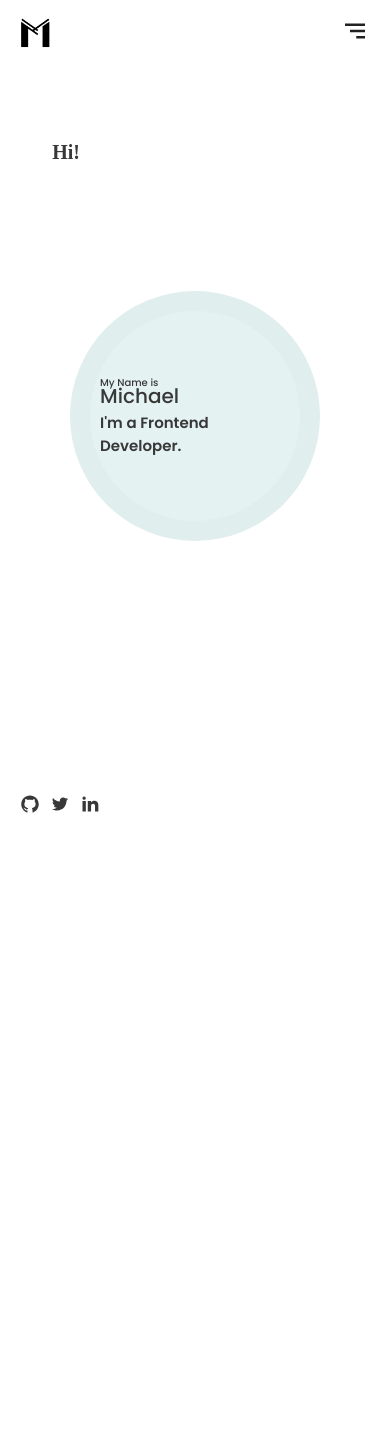
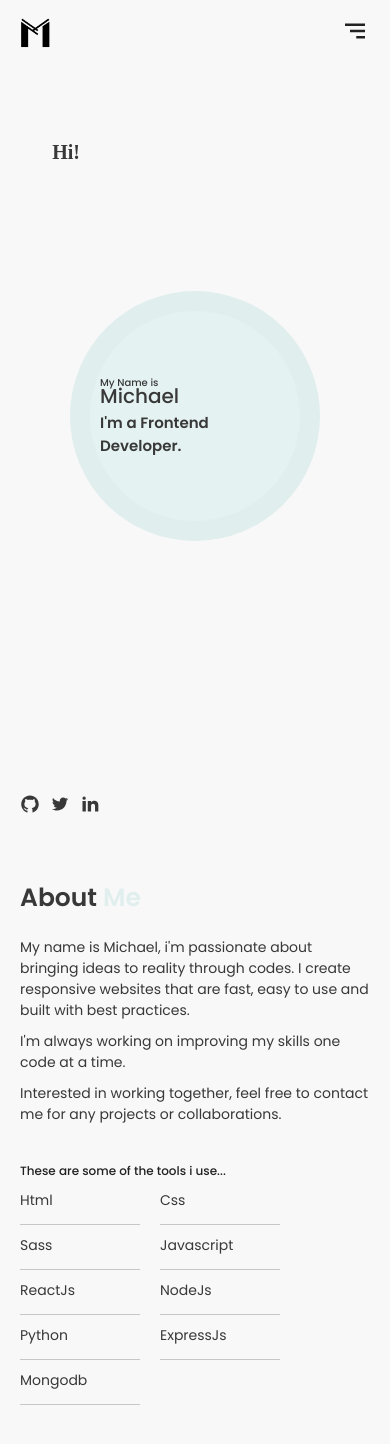
Before and after one commit to Michicko/michky, a React (Create React App) app in the folder client/: page / in a window 390 px wide. Shown: the top 1444 px of the page. Before the commit the page ends 844 px from the top, so only its background shows below. Built offline with nearby package versions, Linux system fonts and the light colour scheme.

Commit message:
Added about section

```diff
--- /dev/null
+++ b/client/src/components/About.js
@@ -0,0 +1,44 @@
+import skills from '../utils/skills';
+
+const About = () => {
+  return (
+		<>
+			<section className='about-section'>
+				<h1 className='primary-heading about-heading'>
+					<span className='main'>About</span>
+					<span className='sub'> Me</span>
+				</h1>
+				<div className='about-content'>
+					<div className='about-description'>
+						<p className='about-text'>
+							My name is Michael, i'm passionate about bringing ideas to reality through codes. I
+							create responsive websites that are fast, easy to use and built
+							with best practices.
+						</p>
+						<p className='about-text'>
+							I'm always working on improving my skills one code at a time.
+						</p>
+						<p className='about-text'>
+							Interested in working together, feel free to contact me for any
+							projects or collaborations.
+						</p>
+					</div>
+          <div className='about-skills'>
+            <h5 className="about-sm-heading">
+              These are some of the tools i use...
+            </h5>
+            <ul className="about-skills">
+              {skills.map((skill, i) => {
+                return <li className="about-skill" key={i}>
+                  {skill}
+                </li>
+              })}
+            </ul>
+          </div>
+				</div>
+			</section>
+		</>
+	);
+}
+
+export default About;
--- /dev/null
+++ b/client/src/css/_about.css
@@ -0,0 +1,120 @@
+.about-section {
+	width: 100%;
+	padding: 10rem 4rem 4rem 4rem;
+	min-height: 100vh;
+}
+
+.about-content {
+	width: 100%;
+	display: grid;
+	grid-template-columns: 50% 45%;
+	grid-gap: 5%;
+}
+
+.about-heading {
+	margin-bottom: 4rem;
+}
+
+.about-description > *:not(:last-child) {
+	margin-bottom: 1rem;
+}
+
+.about-text {
+	font-size: 1.4rem;
+	font-weight: 400;
+	color: var(--darkie);
+	line-height: 1.5;
+}
+
+.about-sm-heading {
+	font-size: 1.6rem;
+	font-weight: 500;
+	color: var(--dark-color);
+	margin-bottom: 4rem;
+}
+
+.about-skills {
+	list-style: none;
+	display: flex;
+	flex-wrap: wrap;
+	column-gap: 2rem;
+	/* flex-direction: column; */
+}
+.about-skills > *:not(:last-child) {
+	margin-bottom: 1rem;
+}
+
+.about-skill {
+	font-size: 1.4rem;
+	font-weight: 400;
+	color: var(--darkie);
+	line-height: 1.5;
+	text-transform: capitalize;
+	width: 20rem;
+	height: 3.5rem;
+	border-bottom: 1px solid rgba(0, 0, 0, 0.2);
+}
+
+@media only screen and (max-width: 75em) {
+	.about-skill {
+		width: 18rem;
+	}
+}
+@media only screen and (max-width: 64em) {
+	.about-skill {
+		width: 13rem;
+	}
+}
+
+@media only screen and (max-width: 48em) {
+	.about-content {
+		grid-template-columns: 100%;
+		grid-row-gap: repeat(2, 1fr);
+		grid-gap: 5%;
+	}
+
+	.about-description {
+		margin-bottom: 2.5rem;
+	}
+
+	.about-skill {
+		width: 14rem;
+	}
+
+	.about-sm-heading {
+		font-size: 1.4rem;
+		margin-bottom: 2rem;
+	}
+
+	.about-heading {
+		margin-bottom: 2rem;
+	}
+}
+
+@media only screen and (max-width: 30em) {
+  .about-section {
+	padding: 10rem 2rem 4rem 2rem;
+}
+	.about-content {
+		grid-template-columns: 100%;
+		grid-row-gap: repeat(2, 1fr);
+		grid-gap: 5%;
+	}
+
+	.about-description {
+		margin-bottom: 2.5rem;
+	}
+
+	.about-skill {
+		width: 12rem;
+	}
+
+	.about-sm-heading {
+		font-size: 1.2rem;
+		margin-bottom: 2rem;
+	}
+
+  .about-description {
+		margin-bottom: 1.5rem;
+	}
+}
--- a/client/src/css/_base.css
+++ b/client/src/css/_base.css
@@ -7,6 +7,7 @@
 @import "_navigation.css";
 @import "_form.css";
 @import "_header.css";
+@import "_about.css";
 
 *,
 *::before,
@@ -25,6 +26,8 @@ body {
   -webkit-font-smoothing: antialiased;
   -moz-osx-font-smoothing: grayscale;
   font-family: 'Poppins', sans-serif;
+  background: var(--light-color);
+
 }
 
 code {
--- a/client/src/css/_navigation.css
+++ b/client/src/css/_navigation.css
@@ -1,13 +1,14 @@
-.navbar{
+.navbar {
 	height: 6.5rem;
 	width: 100%;
 	position: fixed;
 	top: 0;
 	left: 0;
-
+	z-index: 200;
+	background: var(--light-color);
 }
 
-.nav{
+.nav {
 	width: 100%;
 	height: 100%;
 	display: flex;
@@ -16,30 +17,25 @@
 	padding: 0 4rem;
 }
 
-.nav-btn{
+.nav-btn {
 	background: transparent;
 	border: none;
 	outline: none;
-
 }
 
-.nav-icon{
+.nav-icon {
 	height: 3rem;
 	width: 3rem;
 	color: var(--dark-color);
 }
 
-.nav-logo{
+.nav-logo {
 	height: 3rem;
 	width: 3rem;
 }
 
-
-
-@media only screen and (max-width:30em) {
-
+@media only screen and (max-width: 30em) {
 	.nav {
 		padding: 0 2rem;
 	}
-
 }
--- a/client/src/css/_typography.css
+++ b/client/src/css/_typography.css
@@ -1,3 +1,18 @@
 .primary-heading{
   font-size: 4rem;
+  font-weight: 600;
+  text-transform: capitalize;
 }
+
+.primary-heading .main{
+  color: var(--darkie);
+}
+.primary-heading .sub{
+  color: var(--blue-2);
+}
+
+@media only screen and (max-width: 48em) {
+  .primary-heading{
+  font-size: 2.5rem;
+}
+}
--- a/client/src/pages/Homepage/Homepage.js
+++ b/client/src/pages/Homepage/Homepage.js
@@ -1,3 +1,4 @@
+import About from "../../components/About";
 import Header from "../../components/Header";
 import Navigation from "../../components/Navigation/Navigation";
 
@@ -6,6 +7,7 @@ const Homepage = () => {
     <>
       <Navigation/>
 			<Header />
+			<About/>
 		</>
 	);
 };
```
Lines whose indentation alone changed are shown as unchanged.
